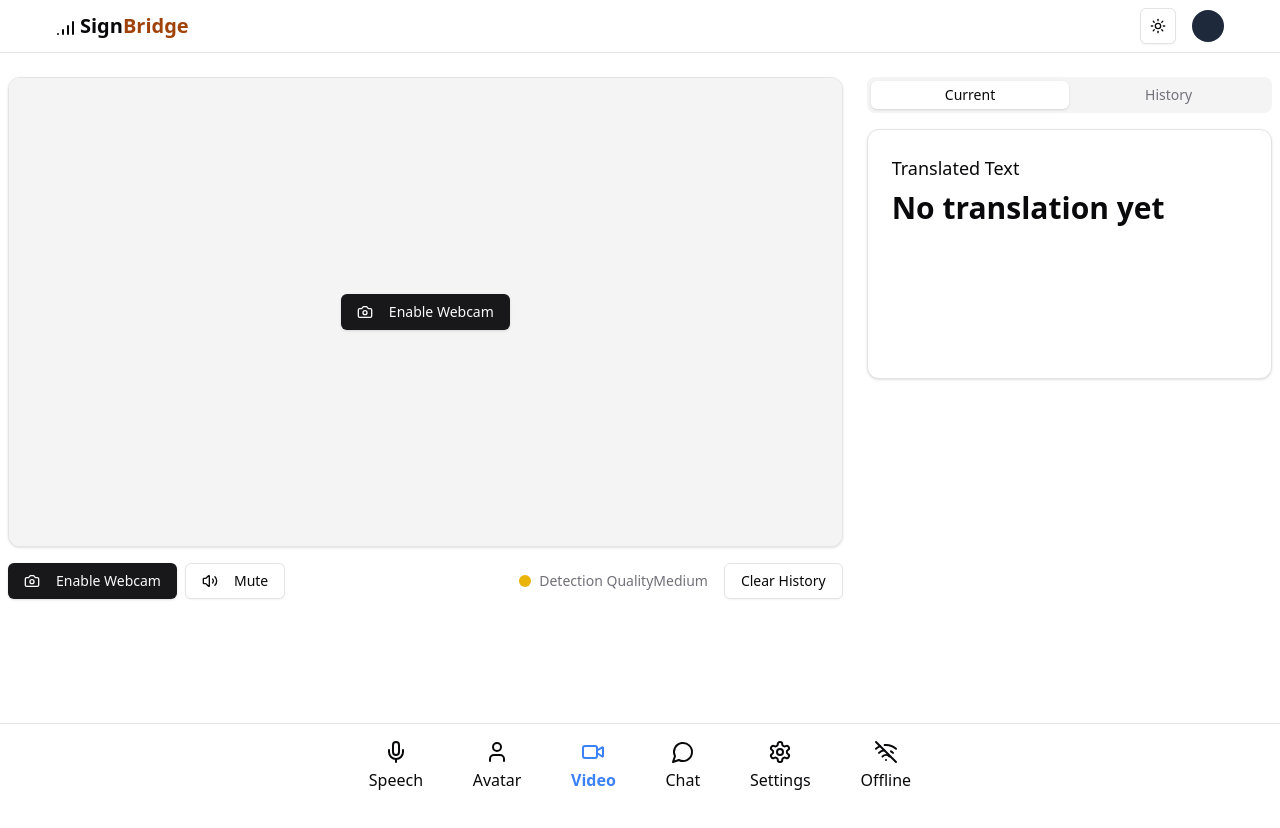
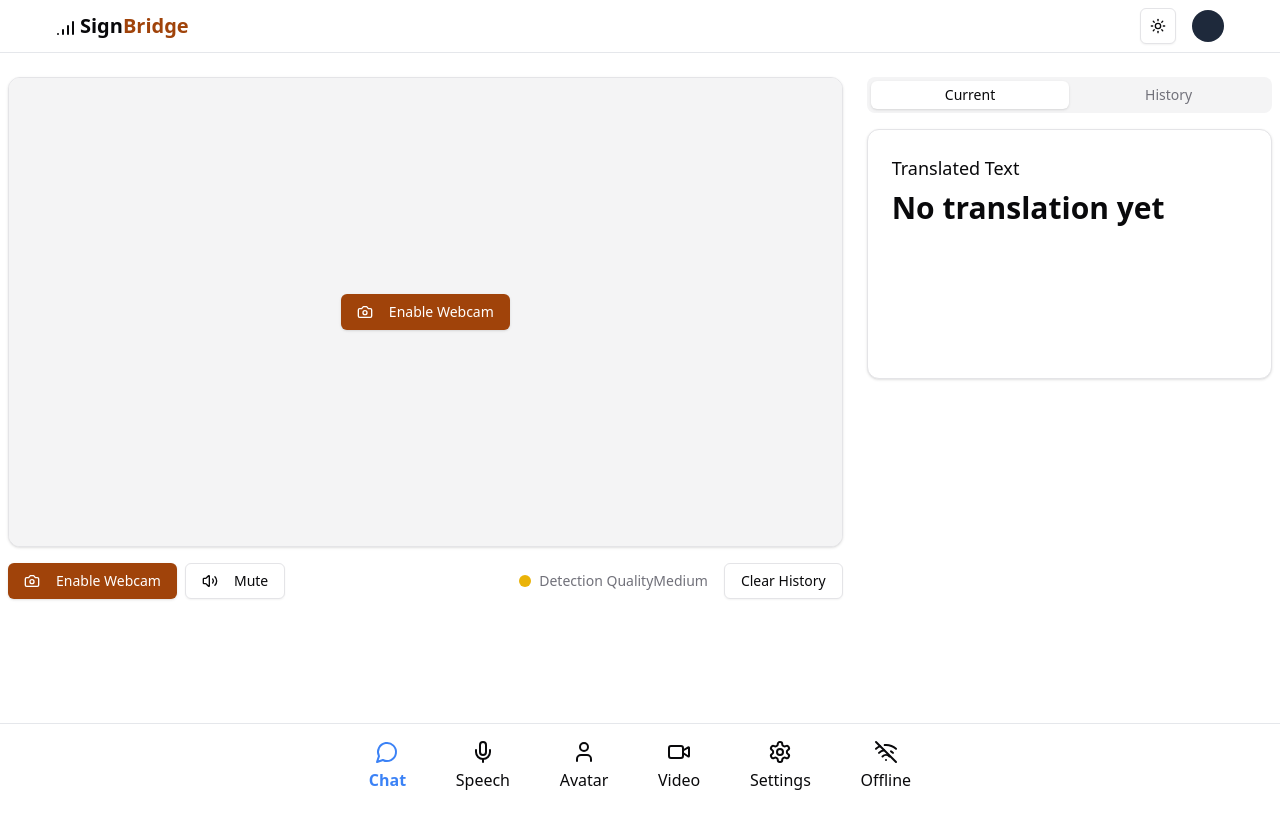
Before and after one commit to Mubaraklouis/Sign-bridge, a Next.js app: page /translator in a window 1280 px wide. Shown: the top 828 px of the page. Built offline with nearby package versions, Linux system fonts and the light colour scheme.

Commit message:
Enhance TranslatorPage layout and update navigation to include Chat link

```diff
--- a/src/app/(dashboard)/translator/page.tsx
+++ b/src/app/(dashboard)/translator/page.tsx
@@ -67,9 +67,9 @@ export default function TranslatorPage() {
   };
 
   return (
-    <div className="flex flex-col min-h-screen ">
+    <div className="flex flex-col min-h-screen mb-10">
       <main className="container flex-1 py-6 mx-auto px-2">
-        <div className="grid gap-6 lg:grid-cols-3">
+        <div className="grid gap-6 lg:grid-cols-3 grid-cols-1">
           <div className="lg:col-span-2">
             <Card className="overflow-hidden">
               <CardContent className="p-0">
@@ -77,7 +77,10 @@ export default function TranslatorPage() {
                   <ASLTranslator onTranslation={handleTranslation} />
                 ) : (
                   <div className="flex items-center justify-center bg-muted aspect-video">
-                    <Button onClick={toggleWebcam}>
+                    <Button
+                      onClick={toggleWebcam}
+                      className="bg-primary_main hover:bg-primary_main hover:opacity-75 text-white"
+                    >
                       <Camera className="w-4 h-4 mr-2" />
                       Enable Webcam
                     </Button>
@@ -90,6 +93,11 @@ export default function TranslatorPage() {
                 <Button
                   variant={isWebcamActive ? "destructive" : "default"}
                   onClick={toggleWebcam}
+                  className={
+                    isWebcamActive
+                      ? "bg-destructive hover:bg-destructive hover:opacity-75"
+                      : "bg-primary_main hover:bg-primary_main hover:opacity-75 text-white"
+                  }
                 >
                   {isWebcamActive ? (
                     <>
@@ -162,7 +170,7 @@ export default function TranslatorPage() {
                       {/* Text to be send to the chat bot goes here */}
                       {translatedText ? (
                         <button
-                          className="px-6 py-2 mt-4 rounded-md bg-primary"
+                          className="px-6 py-2 mt-4 rounded-md bg-primary_main hover:bg-primary_main hover:opacity-75 text-white"
                           onClick={() => {
                             navigator.clipboard.writeText(translatedText);
                             sentChatText(translatedText);
--- a/src/data/nav-data.ts
+++ b/src/data/nav-data.ts
@@ -9,6 +9,11 @@ import {
 } from "lucide-react";
 
 export const navData: NavItemType[] = [
+  {
+    label: "Chat",
+    icon: MessageCircle,
+    href: "/translator",
+  },
   {
     label: "Speech",
     icon: Mic,
@@ -22,13 +27,9 @@ export const navData: NavItemType[] = [
   {
     label: "Video",
     icon: Video,
-    href: "/translator",
+    href: "/video",
   },
-  {
-    label: "Chat",
-    icon: MessageCircle,
-    href: "/chat",
-  },
+
   {
     label: "Settings",
     icon: Settings,
```
